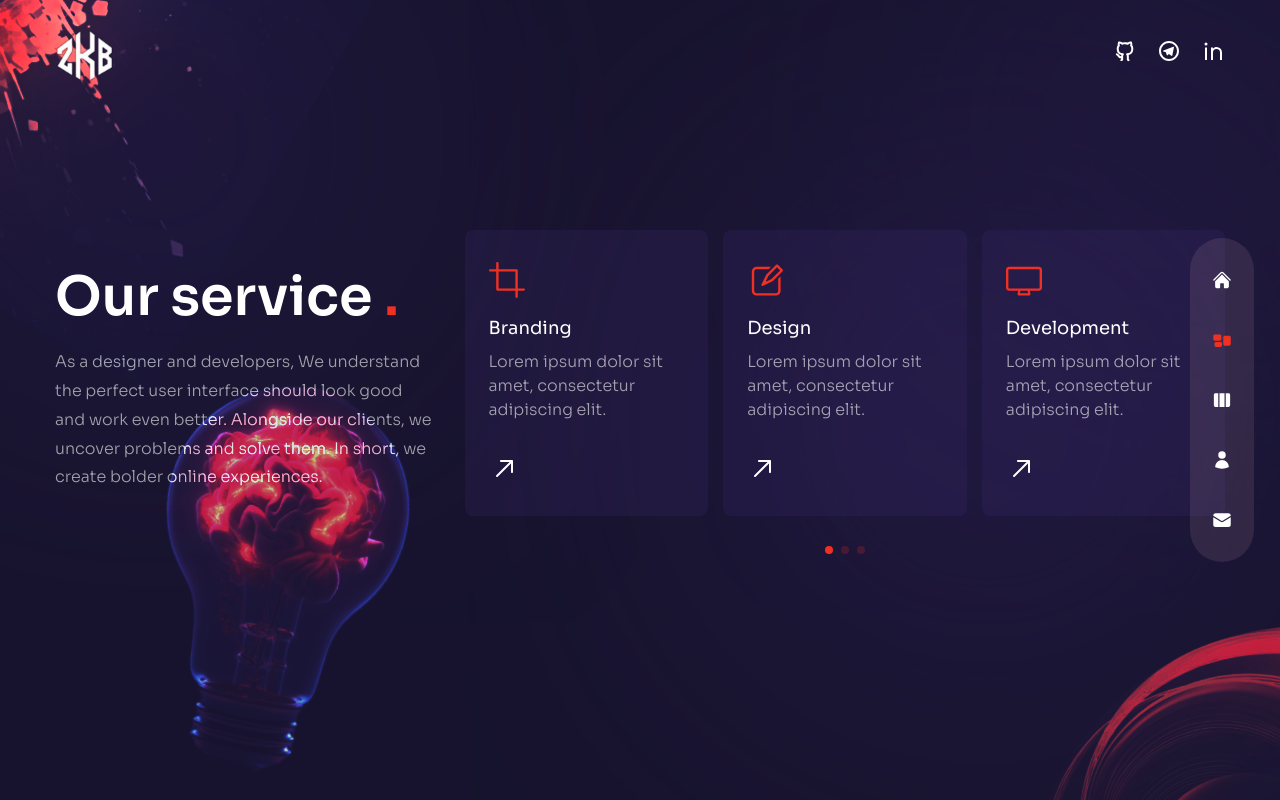
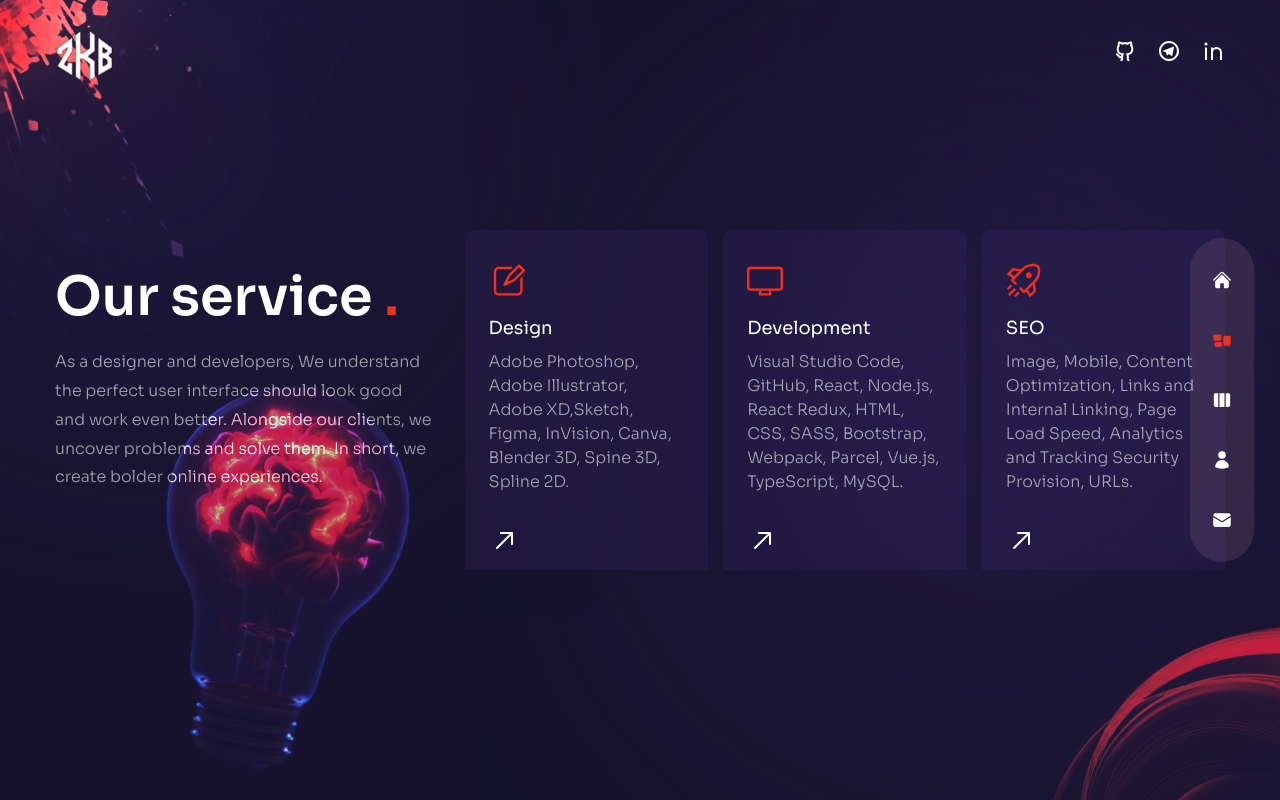
Before and after one commit to 2KovBar/Porfolio, a Next.js app: page /services in a window 1280 px wide. Built offline with nearby package versions, Linux system fonts and the light colour scheme.

Commit message:
add info in our service

```diff
--- a/components/ServiceSlider.js
+++ b/components/ServiceSlider.js
@@ -11,30 +11,28 @@ import {
 // data
 export const serviceData = [
   {
-    icon: <RxCrop />,
-    title: "Branding",
-    description: "Lorem ipsum dolor sit amet, consectetur adipiscing elit.",
-  },
-  {
     icon: <RxPencil2 />,
     title: "Design",
-    description: "Lorem ipsum dolor sit amet, consectetur adipiscing elit.",
+    description:
+      "Adobe Photoshop, Adobe Illustrator, Adobe XD,Sketch, Figma, InVision, Canva, Blender 3D, Spine 3D, Spline 2D.",
   },
   {
     icon: <RxDesktop />,
     title: "Development",
-    description: "Lorem ipsum dolor sit amet, consectetur adipiscing elit.",
-  },
-  {
-    icon: <RxReader />,
-    title: "Copywriting",
-    description: "Lorem ipsum dolor sit amet, consectetur adipiscing elit.",
+    description:
+      "Visual Studio Code, GitHub, React, Node.js, React Redux, HTML, CSS, SASS, Bootstrap, Webpack, Parcel, Vue.js, TypeScript, MySQL.",
   },
   {
     icon: <RxRocket />,
     title: "SEO",
-    description: "Lorem ipsum dolor sit amet, consectetur adipiscing elit.",
+    description:
+      "Image, Mobile, Content Optimization, Links and Internal Linking, Page Load Speed, Analytics and Tracking Security Provision, URLs.",
   },
+  // {
+  //   icon: <RxCrop />,
+  //   title: "Branding",
+  //   description: "Adobe Photoshop, Adobe Illustrator.",
+  // },
 ];
 
 import { Swiper, SwiperSlide } from "swiper/react";
```
